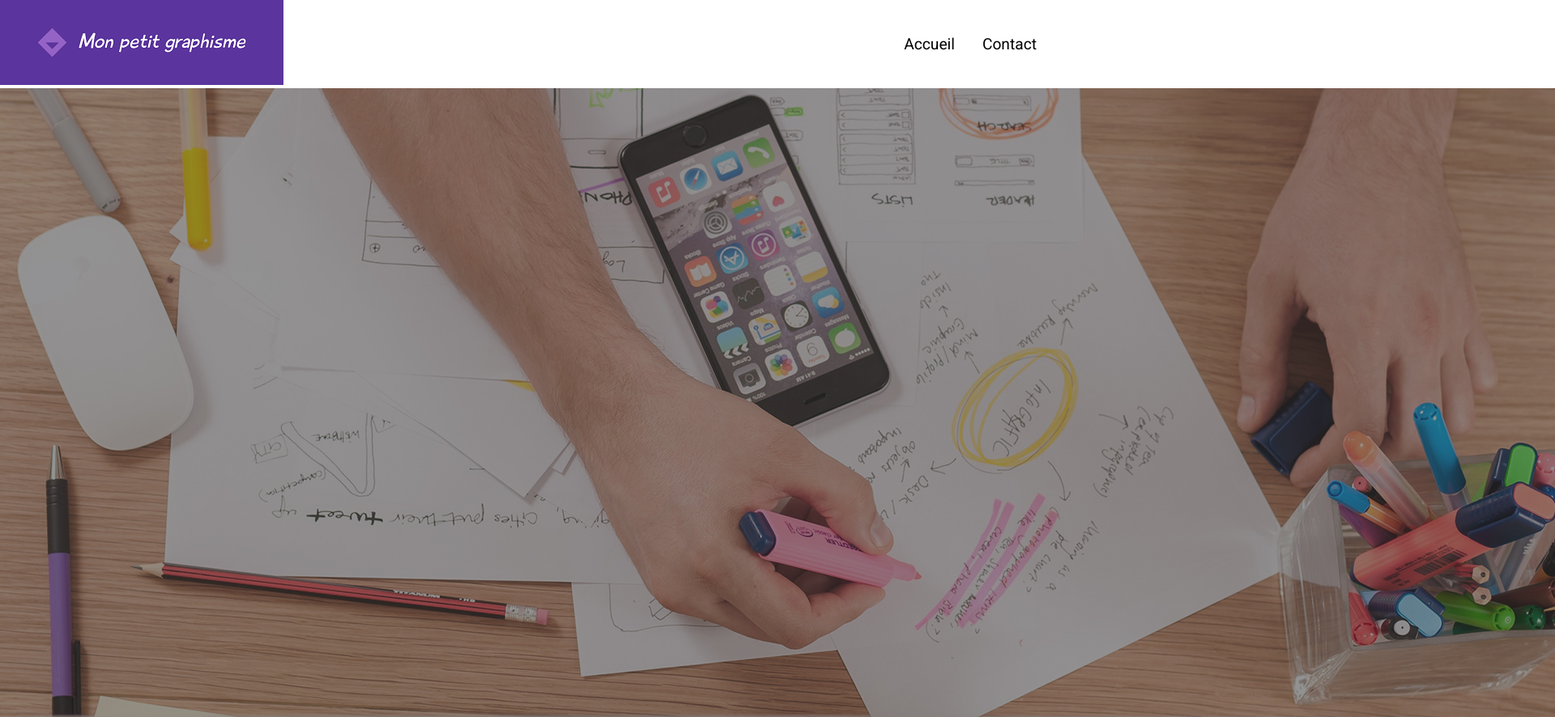
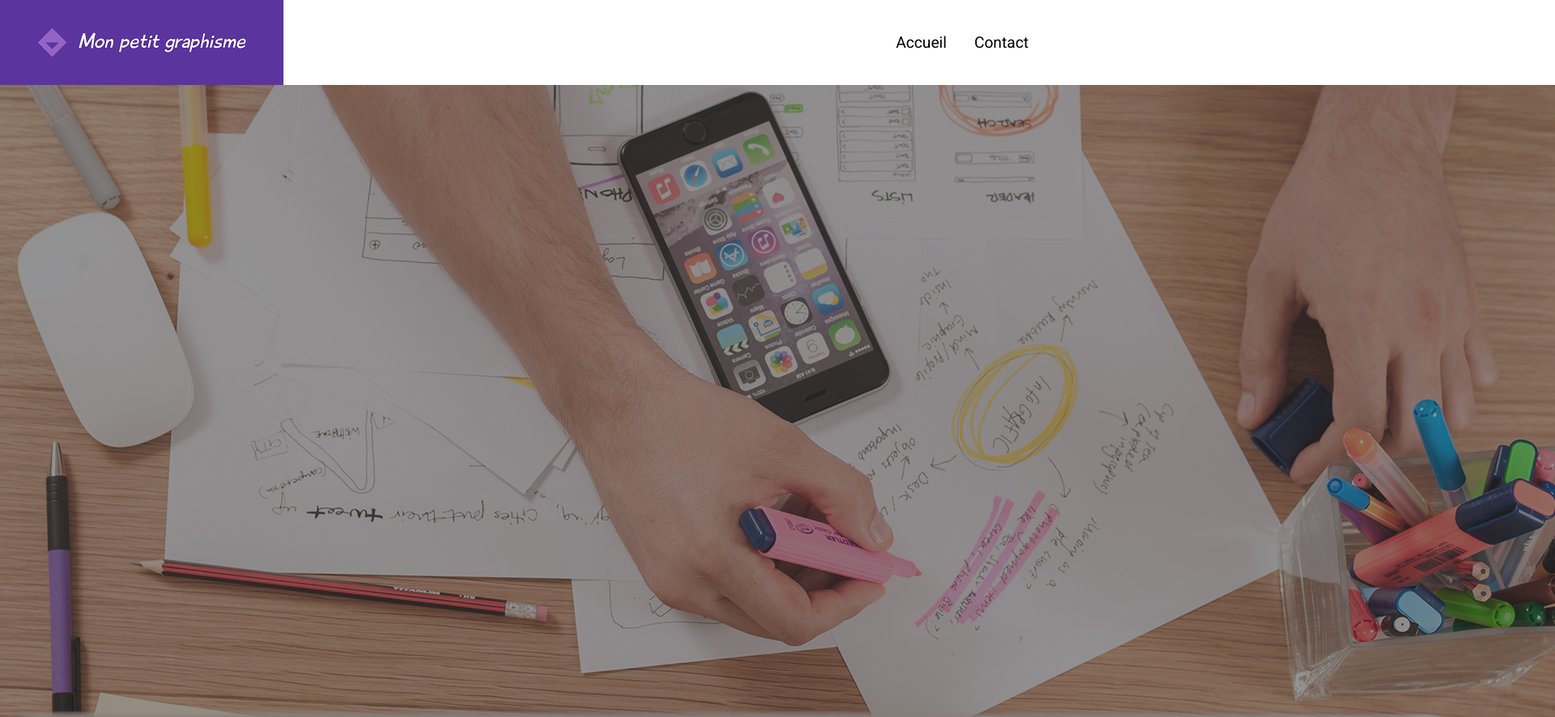
Before and after one commit to iftoute/mon-petit-graphisme_p2, a plain HTML site: page index.html in a window 1280 px wide. Shown: the top 886 px of the page at 81% size, 1920 px wide, since content can reach past the window. Drawn offline with Linux system fonts and the light colour scheme.

Commit message:
Add header

```diff
--- a/index.html
+++ b/index.html
@@ -14,17 +14,22 @@
 
 <body>
    <header>
-       <div class="logo">
+        <nav>
            <img src="img/logo_long.png" alt="logo">
-        </div>
-        <nav>
+           <div class="link">
                 <a href="#">Accueil</a>
                 <a href="#">Contact</a>
+            </div>
         </nav>
    </header>
 
+
+
+   <main>
         <section class="top">
+            <div class="banner">
             <img src="img/backgroung_image.jpg" alt="">
+            </div>
             <div class="entete">
                     <img src="img/logo_long.png" alt="logo long">
                     <h1>Agence de graphisme</h1>
@@ -81,7 +86,7 @@
                     </div>
                 </div>
         </section>
-
+    </main>
 
    <footer>
 
--- a/style.css
+++ b/style.css
@@ -1,43 +1,42 @@
-*{
-    box-sizing: border-box;
-
-}
-
 body {
     font-family: 'Roboto', sans-serif;
     margin: 0;
 
 }
+/*----header----------*/
 
-header {
+nav {
     display: flex;
     justify-content: space-between;
-    align-items: flex-end;
-    overflow: hidden;
-    width: 100%;
     align-items: center;
 }
 
-header a {
+.nav img {
+    height: 80px;
+}
+
+.link a {
     text-decoration: none;
     color: black;
-    padding-left: 30px;
-    font-size: 1.2rem;
+    margin: 0 10px 0 20px;
+    font-size: 1.2rem
 }
 
-header a:hover {
-    color: blueviolet;
+
+/*-------top--------------*/
+
+/*.top {
+    position: relative;
+}
+
+.entete {
+    position: absolute;
 }
 
 
 
-section.top {
-    display: flex;
-}
-
-
-
-.bottom {
+/*--------bottom-----------*/
+/*.bottom {
     display: flex;
     flex-direction: column;
     align-items: center;
```
Lines whose indentation alone changed are shown as unchanged.
